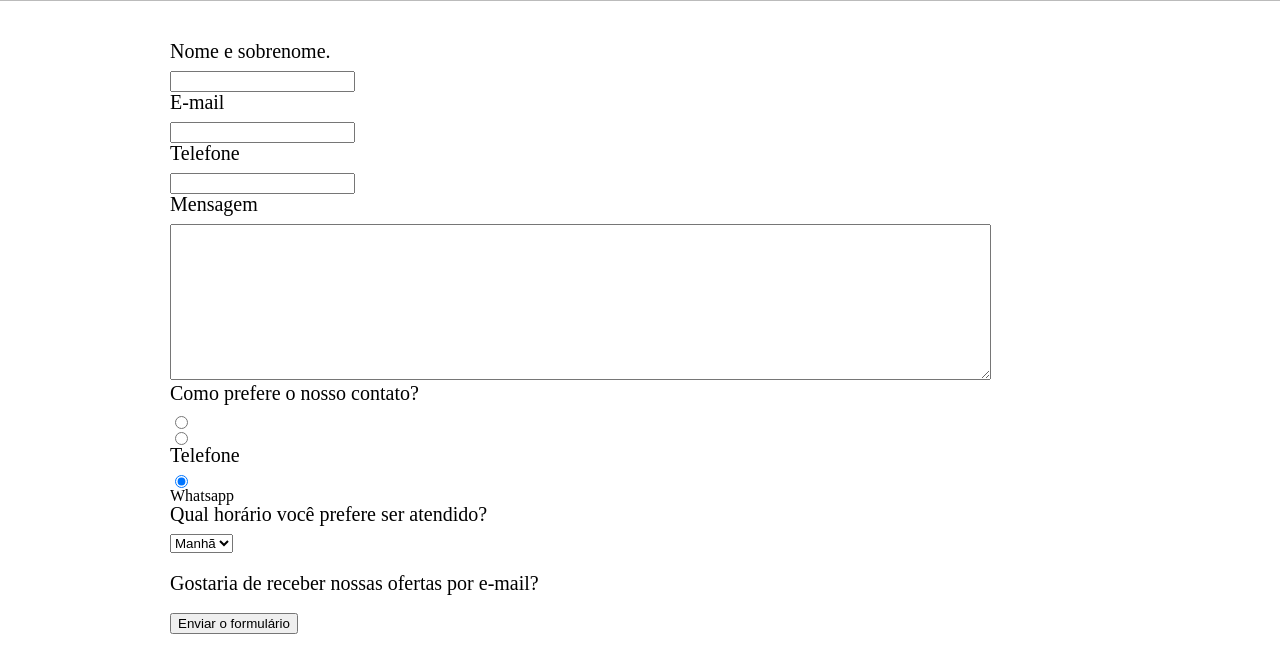
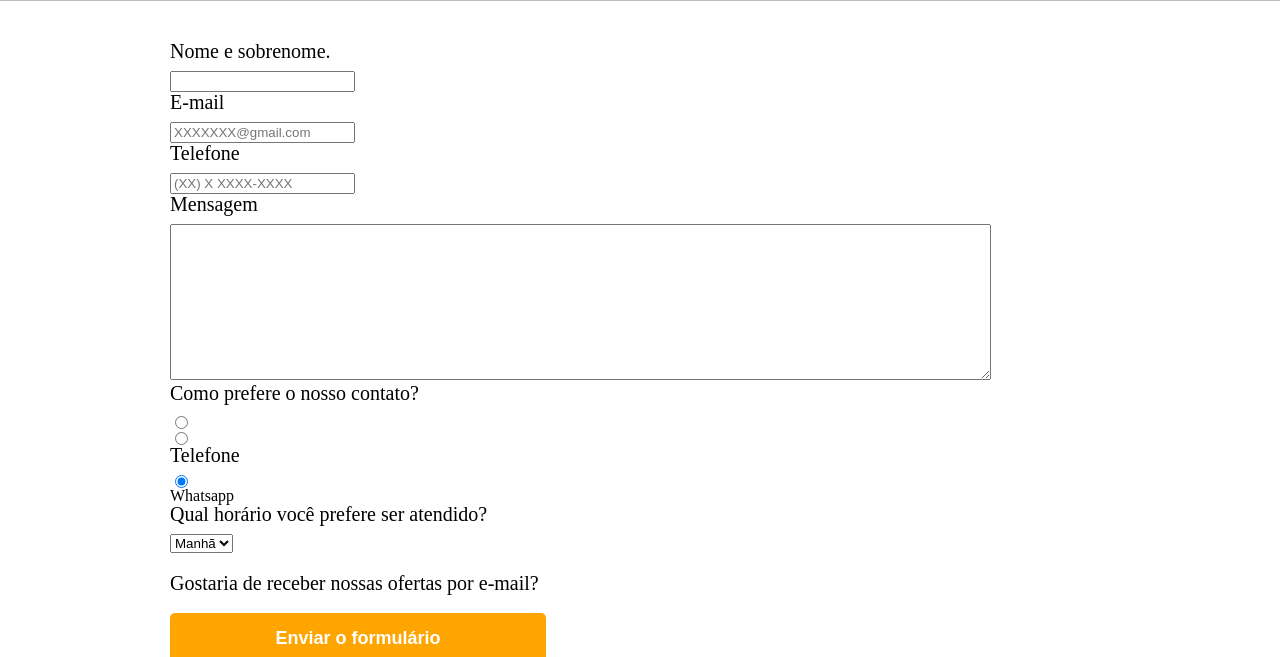
Before and after one commit to wendell67/barbearia-Wendel, a plain HTML site: page contato.html in a window 1280 px wide. Shown: the part 292-949 px from the top of the page. Drawn offline with Linux system fonts and the light colour scheme.

Commit message:
23/05/24

```diff
--- a/contato.html
+++ b/contato.html
@@ -30,13 +30,15 @@
       <input class="input-padrao" type="text" id="NomeSobrenome">
 
       <label for="email">E-mail</label>
-      <input type="email" id="email">
+      <input type="email" id="email" required placeholder="XXXXXXX@gmail.com">
 
       <label for="telefone">Telefone</label>
-      <input class="imput-padrao" type="tel" id="telefone">
+      <input class="imput-padrao" type="tel" id="telefone" required placeholder="(XX) X XXXX-XXXX">
 
-      <label for="mensagem">Mensagem</label>
-      <textarea class="imput-padrao" cols="100" rows="10" id="mensagem"></textarea>
+      <label @@for="mensagem">Mensagem</label>
+      <textarea class="input-padrao" cols="100" rows="10" id="mensagem" required placeholder="Como podemos lhe ajudar?">
+
+      </textarea>
 
       <fieldset>
 
@@ -61,9 +63,9 @@
 
 
 
-      <label <input class="checkbox" type="checkbox" checked>Gostaria de receber nossas ofertas por e-mail?</label>
+      <label class="checkbox" type="checkbox">Gostaria de receber nossas ofertas por e-mail?</label>
 
-      <input type="submit" value="Enviar o formulário">
+      <input type="submit" value="Enviar o formulário" class="enviar">
 
     </form>
   </main>
--- a/style-principal.css
+++ b/style-principal.css
@@ -114,3 +114,20 @@ form input{
 .checkbox{
   margin: 20px 0;
 }
+
+.enviar{
+  width: 40%;
+  padding: 15px 0;
+  background: orange;
+  color: white;
+  font-weight: bold;
+  font-size: 18px;
+  border: none;
+  border-radius: 5px;
+  transition: 2s background;
+}
+
+.enviar.hover{
+  background: purple;
+  transform: scale(1.2);
+}
```
